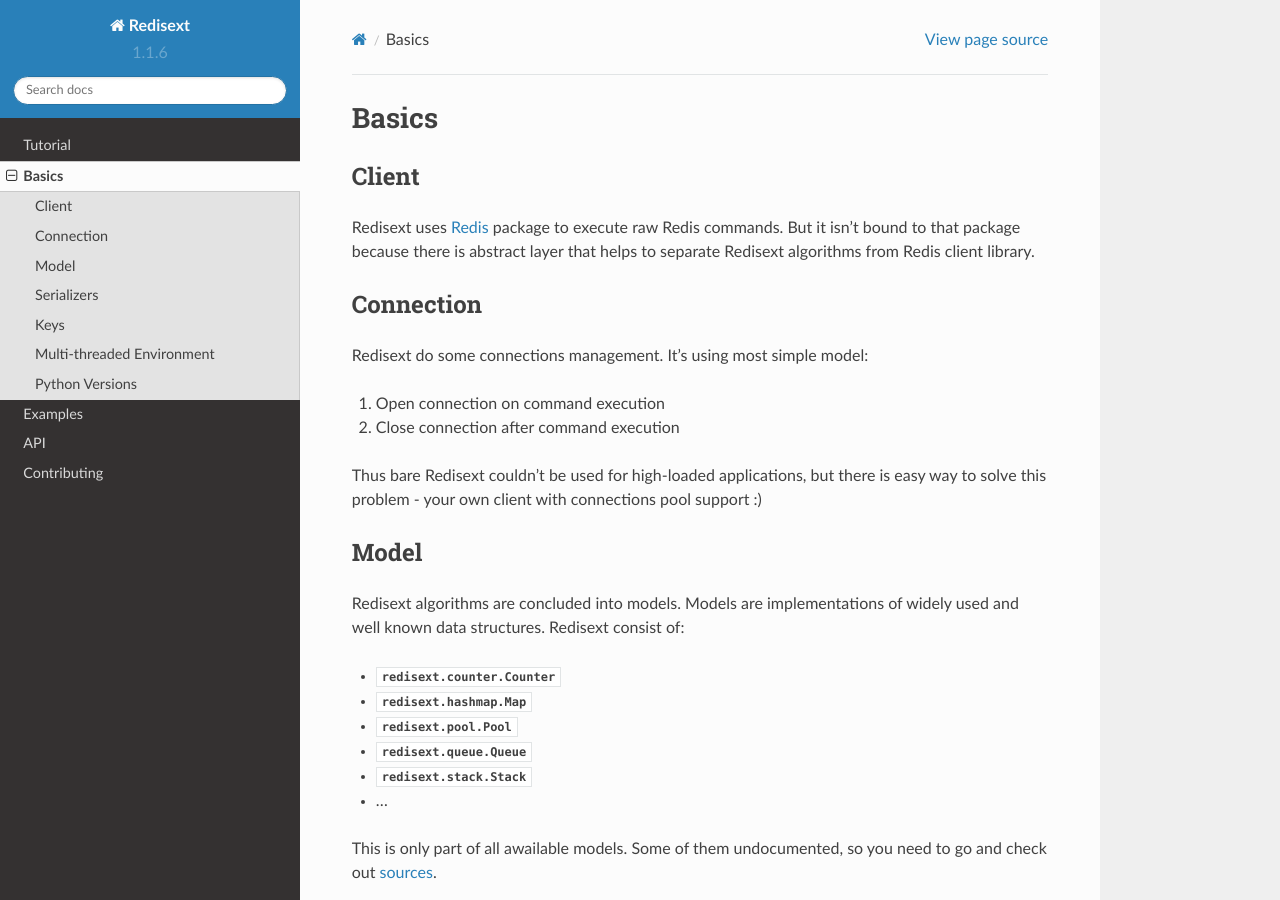
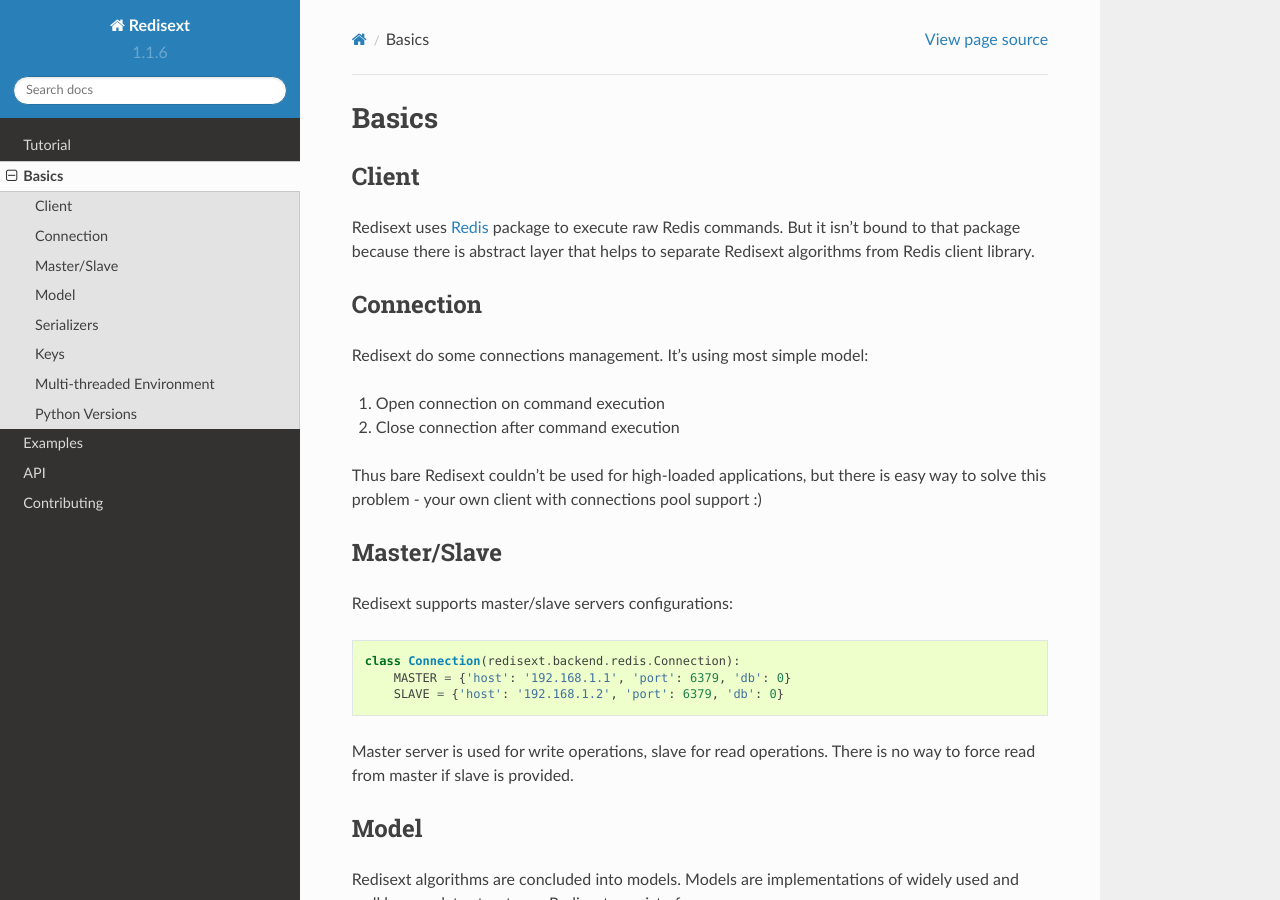
Before and after one commit to mylokin/redisext, a Sphinx documentation site: the page built from docs/modules/basics.rst, in a window 1280 px wide and 900 px high. Built offline with Sphinx 7.4.7 and the Read the Docs theme 2.0.0, drawn with Linux system fonts in a browser that asks for light colours.

Commit message:
add master slave docs

```diff
--- a/docs/modules/basics.rst
+++ b/docs/modules/basics.rst
@@ -18,6 +18,18 @@
 
 Thus bare Redisext couldn't be used for high-loaded applications, but there is
 easy way to solve this problem - your own client with connections pool support :)
+
+Master/Slave
+------------
+
+Redisext supports master/slave servers configurations::
+
+      class Connection(redisext.backend.redis.Connection):
+          MASTER = {'host': '192.168.1.1', 'port': 6379, 'db': 0}
+          SLAVE = {'host': '192.168.1.2', 'port': 6379, 'db': 0}
+
+Master server is used for write operations, slave for read operations. There is no way
+to force read from master if slave is provided.
 
 Model
 -----
```
